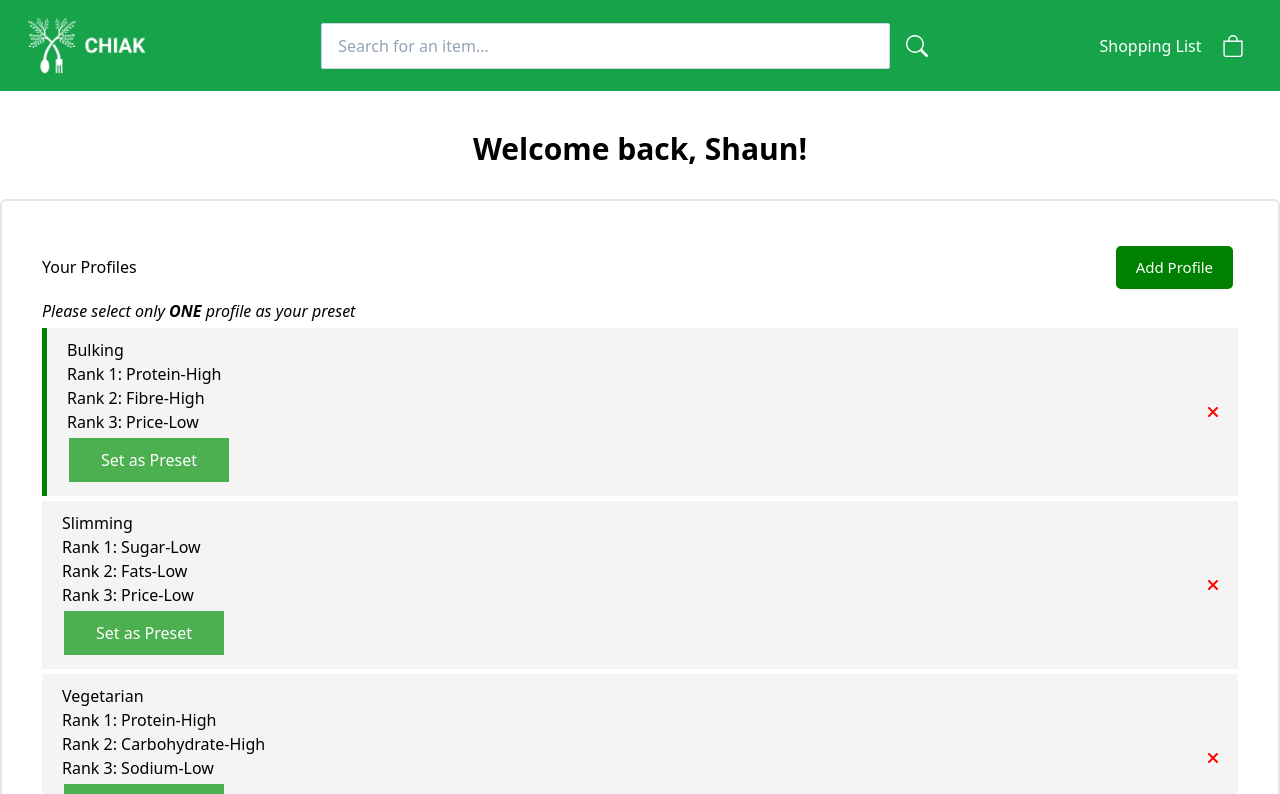
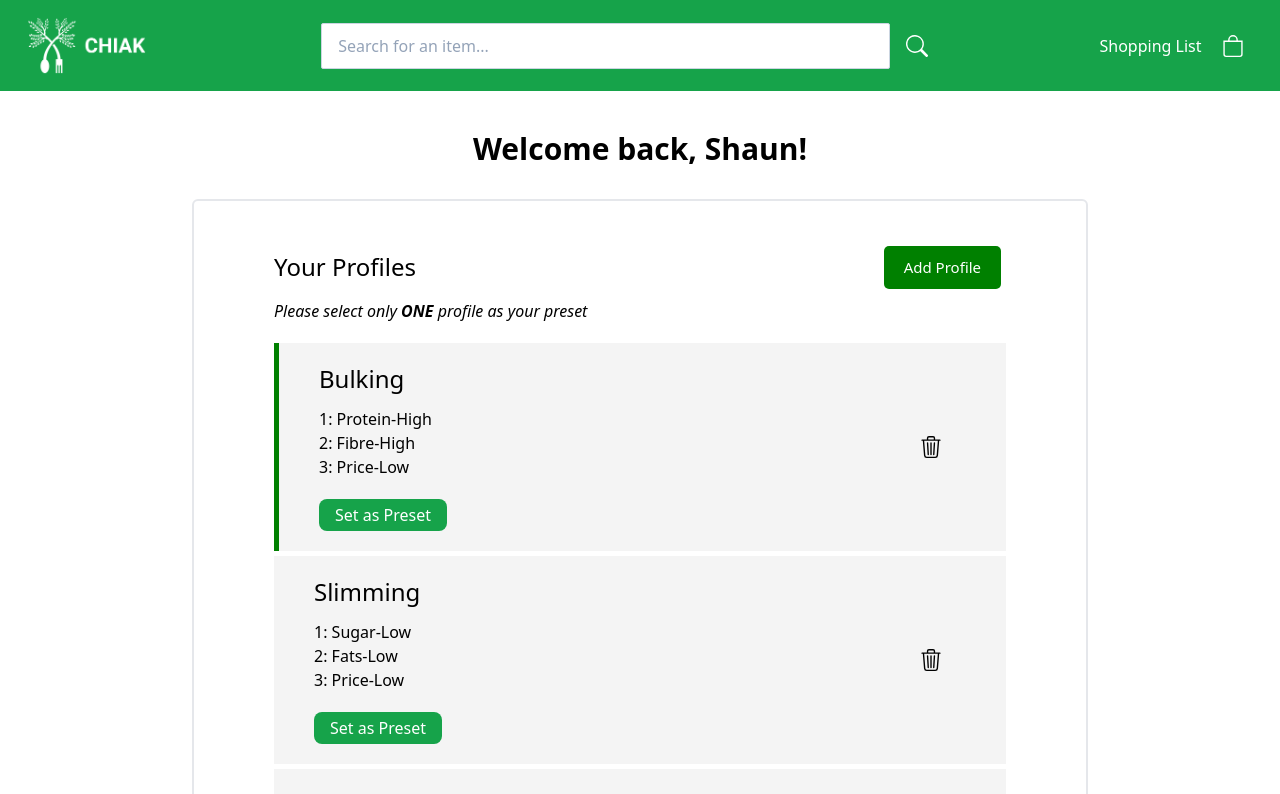
Before and after one commit to ststheting/chiak-app, a Vue app in the folder chiak-app/: page / in a window 1280 px wide. Shown: the top 794 px of the page. Built offline with nearby package versions, Linux system fonts and the light colour scheme.

Commit message:
cleaned styles

```diff
--- a/chiak-app/src/components/AddProfile.vue
+++ b/chiak-app/src/components/AddProfile.vue
@@ -8,13 +8,15 @@
         type="text"
         v-model="name"
         name="name"
+        class="rounded-md w-2/5 text-base h-8 mt-3 p-5 border-2"
         placeholder="New Profile Name" />
         </div>
+        <!-- height, border, margin, padding -->
 
         <!-- Rank 1 dropdown -->
         <div class="form-control">
         <label>Rank 1 Nutritional Metric:</label>
-        <select v-model="factor1">
+        <select class="rounded-md p-1 border-2 mt-2" v-model="factor1">
             <option value="Price-Low">Price-Low</option>
             <option value="Price-High">Price-High</option>
             <option value="Protein-Low">Protein-Low</option>
@@ -33,7 +35,7 @@
         <!-- Rank 2 dropdown -->
         <div class="form-control">
         <label>Rank 2 Nutritional Metric:</label>
-        <select v-model="factor2">
+        <select class="rounded-md p-1 border-2 mt-2" v-model="factor2">
             <option value="Price-Low">Price-Low</option>
             <option value="Price-High">Price-High</option>
             <option value="Protein-Low">Protein-Low</option>
@@ -46,14 +48,14 @@
             <option value="Sodium-High">Sodium-High</option>
             <option value="Sugar-Low">Sugar-Low</option>
             <option value="Sugar-High">Sugar-High</option>
-            <option value="None">None</option>
+            <option value="None" selected="selected">None</option>
         </select>
         </div>
 
         <!-- Rank 3 dropdown -->
         <div class="form-control">
         <label>Rank 3 Nutritional Metric:</label>
-        <select v-model="factor3">
+        <select class="rounded-md p-1 border-2 mt-2" v-model="factor3">
             <option value="Price-Low">Price-Low</option>
             <option value="Price-High">Price-High</option>
             <option value="Protein-Low">Protein-Low</option>
@@ -75,7 +77,7 @@
             <input type="checkbox" v-model="select" name="select" />
         </div> -->
 
-        <input type="submit" value="Create Profile" class="btn btn-block" />
+        <input type="submit" value="Create Profile" class="btn btn-block bg-green-600 text-center" />
     </form>
 </template>
 
@@ -86,8 +88,8 @@
             return{
                 name:'',
                 factor1:'',
-                factor2:'',
-                factor3:'',
+                factor2:'None',
+                factor3:'None',
             }
         },
         methods:{
@@ -97,7 +99,7 @@
 
                 // if the profile name is not entered
                 if(!this.name){
-                    alert('Please add a profile')
+                    alert('Please add a profile name')
                     return
                 }
 
@@ -150,13 +152,6 @@
 .form-control label {
   display: block;
 }
-.form-control input {
-  width: 100%;
-  height: 40px;
-  margin: 5px;
-  padding: 3px 7px;
-  font-size: 17px;
-}
 .form-control-check {
   display: flex;
   align-items: center;
@@ -171,7 +166,6 @@
 }
 .btn {
   display: inline-block;
-  background: #000;
   color: #fff;
   border: none;
   padding: 10px 20px;
--- a/chiak-app/src/components/PresetHeader.vue
+++ b/chiak-app/src/components/PresetHeader.vue
@@ -1,13 +1,13 @@
 <template>
     <header>
         <!-- title for the parent component to declare -->
-        <h1>Your Profiles</h1>
+        <h1 class="text-2xl">Your Profiles</h1>
         <!-- bind data with PresetButton -->
         <PresetButton @btn-click="$emit('toggle-add-profile')"
         :text="showAddProfile ? 'Close' : 'Add Profile'"
         :color="showAddProfile ? 'red' : 'green'" />
     </header>
-    <h2><em>Please select only <b>ONE</b> profile as your preset</em></h2>
+    <h2 class="mb-5"><em>Please select only <b>ONE</b> profile as your preset</em></h2>
 </template>
 
 <script>
--- a/chiak-app/src/components/Profile.vue
+++ b/chiak-app/src/components/Profile.vue
@@ -1,21 +1,25 @@
 <template>
 <!-- emit the toggle-select event and profile.id to the parent component upon click -->
 <!-- ternary for the select class. If true, then we add a class called select, else do nothing -->
-    <div @toggle-select="$emit('toggle-select', profile.id)"
+    <div class="px-10 py-5 pr-16" @toggle-select="$emit('toggle-select', profile.id)"
     :class="[profile.id == selected.id ? 'select' : '', 'profile flex mx-auto justify-between items-center']">
     <!-- information of the data fields -->
         <div>
-            <h3>{{profile.name }}</h3>
-            <p>Rank 1: {{profile.factor1}}</p>
-            <p>Rank 2: {{profile.factor2}}</p>
-            <p>Rank 3: {{profile.factor3}}</p>
+            <p class="text-2xl mb-3">{{profile.name }}</p>
+            <p>1: {{profile.factor1}}</p>
+            <p>2: {{profile.factor2}}</p>
+            <p>3: {{profile.factor3}}</p>
 
             <!-- <button class="button" @click="() => TogglePopup('buttonTrigger')">Select</button> -->
 
-            <button class="button" @click="$emit('toggle-select', profile.id)">Set as Preset</button>
+            <button class="rounded-lg bg-green-600 px-4 py-1 text-white mt-5" @click="$emit('toggle-select', profile.id)">Set as Preset</button>
 
         </div>
-        <button @click="$emit('delete-profile', profile.id)"><i class="fas fa-times"></i></button>
+        <button @click="$emit('delete-profile', profile.id)">
+            <svg xmlns="http://www.w3.org/2000/svg" width="22" height="22" fill="currentColor" class="bi bi-trash3" viewBox="0 0 16 16">
+            <path d="M6.5 1h3a.5.5 0 0 1 .5.5v1H6v-1a.5.5 0 0 1 .5-.5ZM11 2.5v-1A1.5 1.5 0 0 0 9.5 0h-3A1.5 1.5 0 0 0 5 1.5v1H2.506a.58.58 0 0 0-.01 0H1.5a.5.5 0 0 0 0 1h.538l.853 10.66A2 2 0 0 0 4.885 16h6.23a2 2 0 0 0 1.994-1.84l.853-10.66h.538a.5.5 0 0 0 0-1h-.995a.59.59 0 0 0-.01 0H11Zm1.958 1-.846 10.58a1 1 0 0 1-.997.92h-6.23a1 1 0 0 1-.997-.92L3.042 3.5h9.916Zm-7.487 1a.5.5 0 0 1 .528.47l.5 8.5a.5.5 0 0 1-.998.06L5 5.03a.5.5 0 0 1 .47-.53Zm5.058 0a.5.5 0 0 1 .47.53l-.5 8.5a.5.5 0 1 1-.998-.06l.5-8.5a.5.5 0 0 1 .528-.47ZM8 4.5a.5.5 0 0 1 .5.5v8.5a.5.5 0 0 1-1 0V5a.5.5 0 0 1 .5-.5Z"/>
+            </svg>
+        </button>
     </div>
 </template>
 
@@ -51,19 +55,6 @@ export default{
     justify-content: space-between;
 }
 
-.button {
-  background-color: #4CAF50;
-  border: none;
-  color: white;
-  padding: 10px 32px;
-  text-align: center;
-  text-decoration: none;
-  display: inline-block;
-  font-size: 16px;
-  margin: 4px 2px;
-  cursor: pointer;
-}
-
 .btn {
   display: inline-block;
   background: #000;
--- a/chiak-app/src/views/Catalog.vue
+++ b/chiak-app/src/views/Catalog.vue
@@ -1,6 +1,7 @@
 <template>
     <div>
         <Nav />
+        <div class="mt-20 text-3xl text-center">No items found. Try searching for something else!</div>
         <div class="grid grid-cols-3 justify-between mx-auto">
             <CatalogItems @select-item="selectItem" :items="items" />
             <DisplayedItem :item="selected"/>
--- a/chiak-app/src/views/Preset.vue
+++ b/chiak-app/src/views/Preset.vue
@@ -7,7 +7,7 @@
             <!-- id is for the styling of the PresetHeader -->
             <!-- catch the toggle-add-profile emit from the PresetHeader, then call the toggleAddProfile method -->
             <!-- use v-bind to pass in the boolean value of showAddProfile -->
-            <div class="border-2 rounded-md mt-8 p-10">
+            <div class="border-2 rounded-md mt-8 p-10 px-20 mx-48">
                 <PresetHeader id="presetHeader" @toggle-add-profile="toggleAddProfile" :showAddProfile="showAddProfile" />
                 <!-- this is for toggling the AddProfile form. v-show to show the form -->
                 <div v-show="showAddProfile">
```
